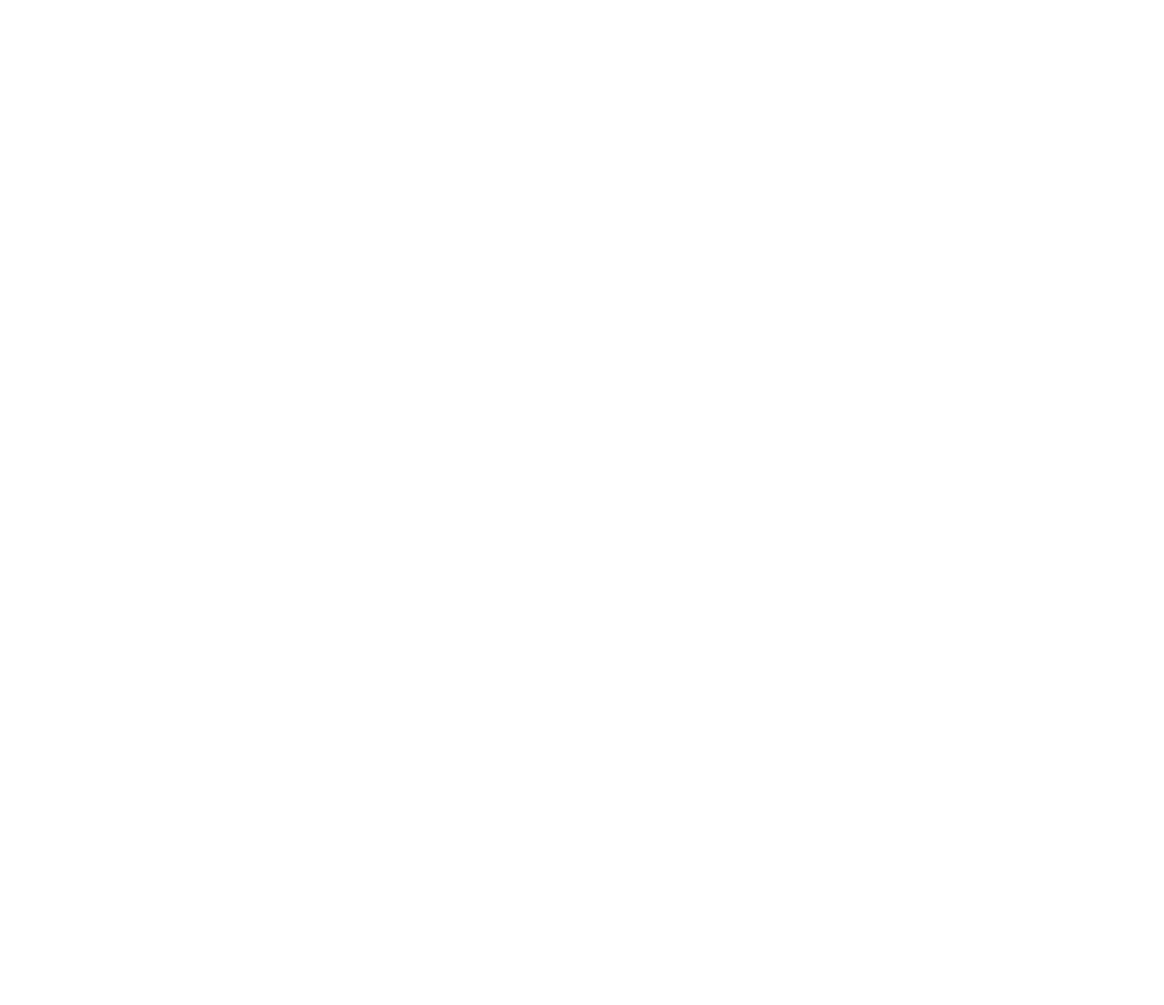
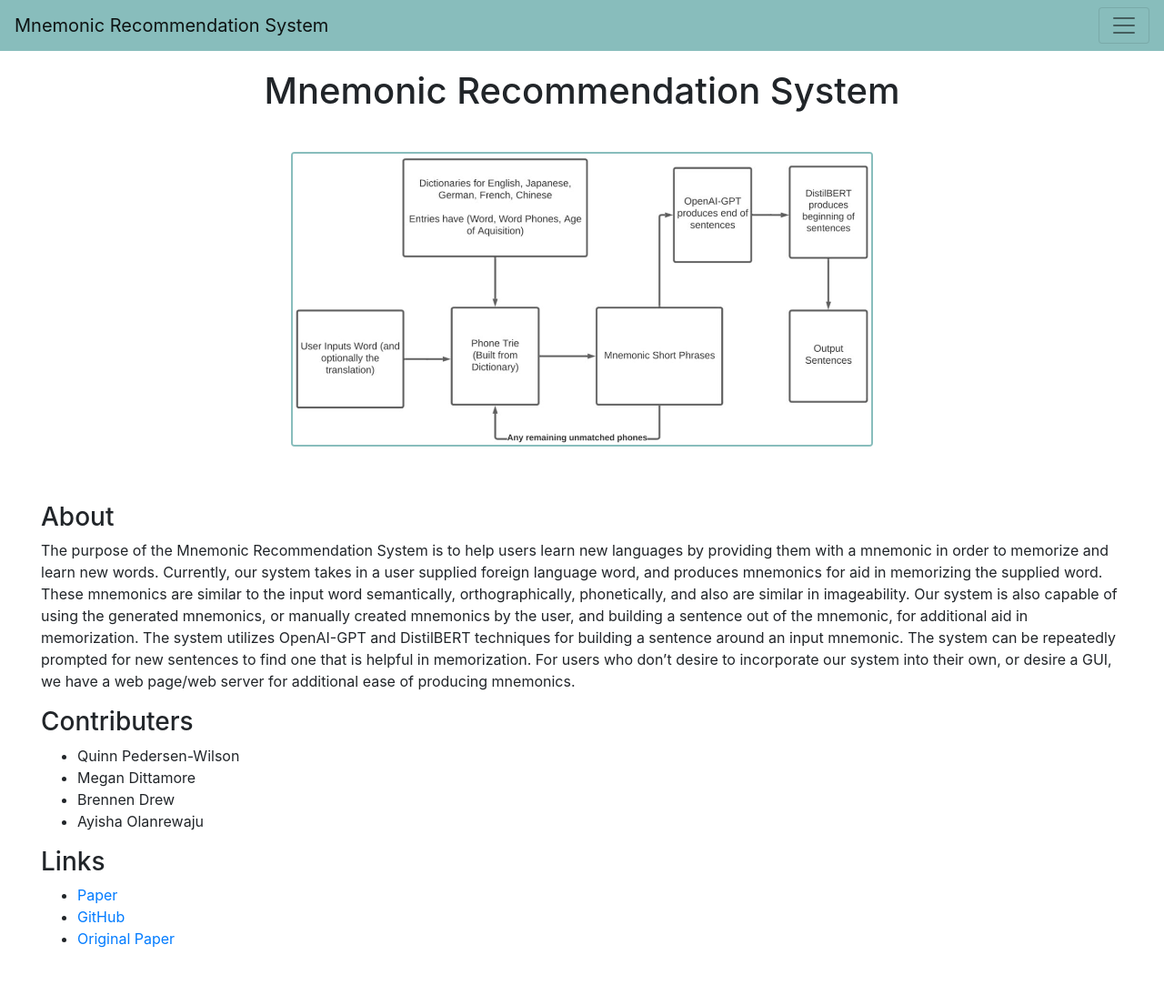
Before and after one commit to Brennanium/MnemonicsRecommendation, a Flask app: page /about in a window 1280 px wide. Before the commit the page is empty. Shown: the whole page at 91% size. Before the commit the page ends 800 px from the top, so only its background shows below. Run offline with Flask 2, Linux system fonts and the light colour scheme; some libraries are stand-ins or nearby versions.

Commit message:
added about page

```diff
--- a/app/__init__.py
+++ b/app/__init__.py
@@ -8,7 +8,7 @@
 logging.basicConfig(stream=sys.stderr, level=logging.DEBUG)
 
 
-app = Flask(__name__)
+app = Flask(__name__, static_url_path='/static')
 Bootstrap(app)
 app.config.from_object(Config)
 
--- a/app/routes.py
+++ b/app/routes.py
@@ -67,10 +67,6 @@
     else:
         sentenceMatches = []
 
-    ##for testing
-    #wordMatches = ['this', 'is', 'a', 'test']
-    #sentenceMatches = ['sentence 1', 'sentence 2', 'sentence 3', 'sentence 4']
-
     return True
 
 
--- a/app/templates/about.html
+++ b/app/templates/about.html
@@ -0,0 +1,31 @@
+{% extends "base.html" %}
+
+{% block content %}
+<h1 style="text-align: center; padding-top: 20px;">Mnemonic Recommendation System</h1>
+<p style="text-align:center; padding-top: 35px;">
+    <img src="{{url_for('static', filename='systemDiagram.jpg')}}" class="rounded" style="max-width: 50%; max-height: 50%; border: 2px; border-style:solid; border-color:#88bdbc; ">
+</p>
+<div style="padding: 45px;">
+<h3>About</h3>
+    <p>The purpose of the Mnemonic Recommendation System is to help users learn new languages by providing them with a mnemonic in order to memorize and learn new words. Currently, our system takes in a user supplied foreign language word, and produces mnemonics for aid in memorizing the supplied word. These mnemonics are similar to the input word semantically, orthographically, phonetically, and also are similar in imageability. Our system is also capable of using the generated mnemonics, or manually created mnemonics by the user, and building a sentence out of the mnemonic, for additional aid in memorization. The system utilizes OpenAI-GPT and DistilBERT techniques for building a sentence around an input mnemonic. The system can be repeatedly prompted for new sentences to find one that is helpful in memorization. For users who don’t desire to incorporate our system into their own, or desire a GUI, we have a web page/web server for additional ease of producing mnemonics.</p>
+    <h3>Contributers</h3>
+    <ul>
+        <li>Quinn Pedersen-Wilson</li>
+        <li>Megan Dittamore</li>
+        <li>Brennen Drew</li>
+        <li>Ayisha Olanrewaju</li>
+    </ul>
+    <h3>Links</h3>
+    <ul>
+        <li>
+            <a href="">Paper</a>
+        </li>
+        <li>
+            <a href="https://github.com/Brennanium/MnemonicsRecommendation">GitHub</a>
+        </li>
+        <li>
+            <a href="https://graphics.stanford.edu/projects/transphoner/">Original Paper</a>
+        </li>
+    </ul>
+</div>
+{% endblock %}
--- a/app/templates/base.html
+++ b/app/templates/base.html
@@ -16,7 +16,7 @@
         </button>
         <div class="collapse navbar-collapse" id="navbarNavAltMarkup">
             <div class="navbar-nav">
-            <a class="nav-item nav-link active" href="/MnemonicRecommendationSystem">Recommendations <span class="sr-only">(current)</span></a>
+            <a class="nav-item nav-link active" href="/home">Recommendations <span class="sr-only">(current)</span></a>
             <a class="nav-item nav-link" href="/about">About</a>
             </div>
         </div>
--- a/app/templates/home.html
+++ b/app/templates/home.html
@@ -1,7 +1,7 @@
 {% extends "base.html" %}
 
 {% block content %}
-<h1>Welcome to the Mnemonic Recommendation System Home Page!</h1>
+<h1 style="text-align: center; padding-top: 20px;">Welcome to the Mnemonic Recommendation System Home Page!</h1>
             <form action="" method="post" novalidate>
                 <div class="container">
                     <div class="row">
```
Also changed, not shown: app/static/systemDiagram.jpg (added).
